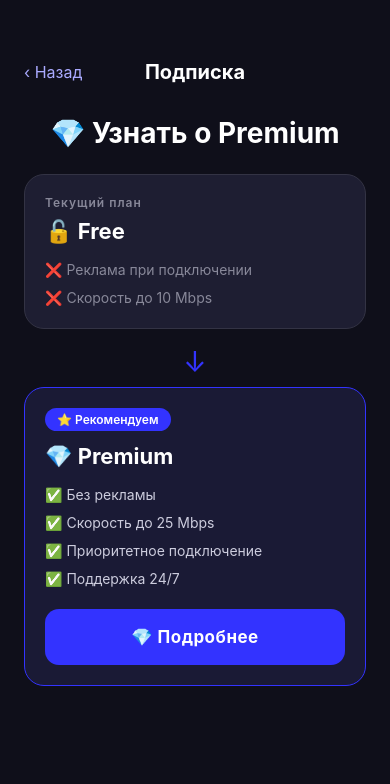
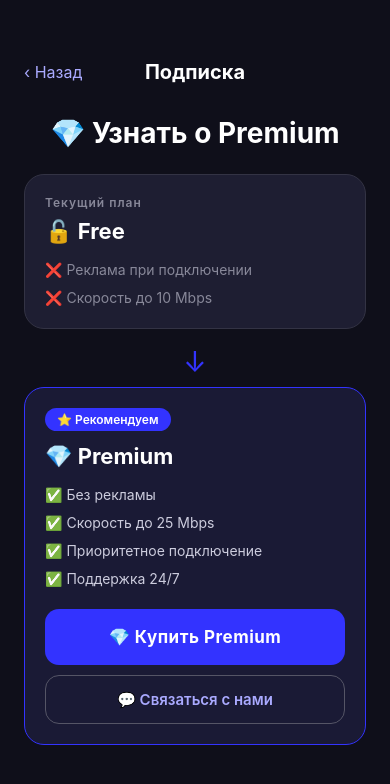
Before and after one commit to COLOMBO72/vpnself, a React Native app: screen /Subscription in a window 390 px wide. Shown: the top 784 px of the page. Built offline with nearby package versions, Linux system fonts and the light colour scheme.

Commit message:
Fixed bugs

```diff
--- a/src/screens/SubscriptionScreen.tsx
+++ b/src/screens/SubscriptionScreen.tsx
@@ -15,10 +15,12 @@ export default function SubscriptionScreen() {
   const navigation = useNavigation();
   const { plan, user } = useVpnStore();
 
+  const handleOpenSite = () => {
+    Linking.openURL('https://aigenapp-backend.vercel.app/');
+  };
+
   const handleOpenTelegram = () => {
-    const botUsername = 'veliumvpn_bot'; // замени на username своего бота
-    const url = `https://t.me/${botUsername}?start=${user?.id}`;
-    Linking.openURL(url);
+    Linking.openURL('https://t.me/velium_group');
   };
 
   return (
@@ -71,8 +73,12 @@ export default function SubscriptionScreen() {
               <Text style={styles.featureGood}>✅ Поддержка 24/7</Text>
             </View>
 
-            <TouchableOpacity style={styles.upgradeButton} onPress={handleOpenTelegram}>
-              <Text style={styles.upgradeButtonText}>💎 Подробнее</Text>
+            <TouchableOpacity style={styles.upgradeButton} onPress={handleOpenSite}>
+              <Text style={styles.upgradeButtonText}>💎 Купить Premium</Text>
+            </TouchableOpacity>
+
+            <TouchableOpacity style={styles.contactButton} onPress={handleOpenTelegram}>
+              <Text style={styles.contactButtonText}>💬 Связаться с нами</Text>
             </TouchableOpacity>
           </View>
         </>
@@ -183,4 +189,17 @@ const styles = StyleSheet.create({
     textAlign: 'center',
     lineHeight: 22,
   },
+  contactButton: {
+    borderRadius: 14,
+    paddingVertical: 14,
+    alignItems: 'center',
+    marginTop: 10,
+    borderWidth: 1,
+    borderColor: '#555566',
+  },
+  contactButtonText: {
+    color: '#aaaaff',
+    fontSize: 15,
+    fontWeight: '600',
+  },
 });
```
Also changed, not shown: 2 other files (tests, documents, lock files or other folders).
